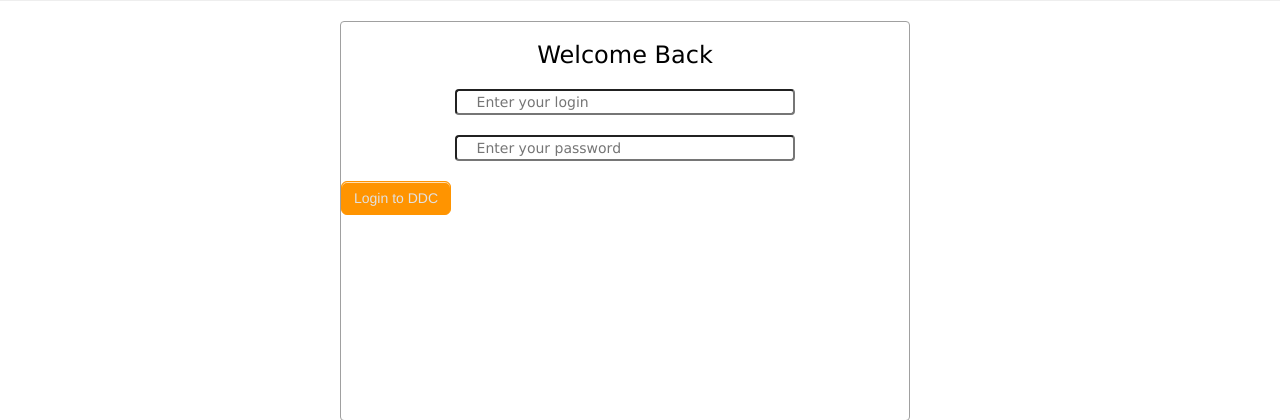
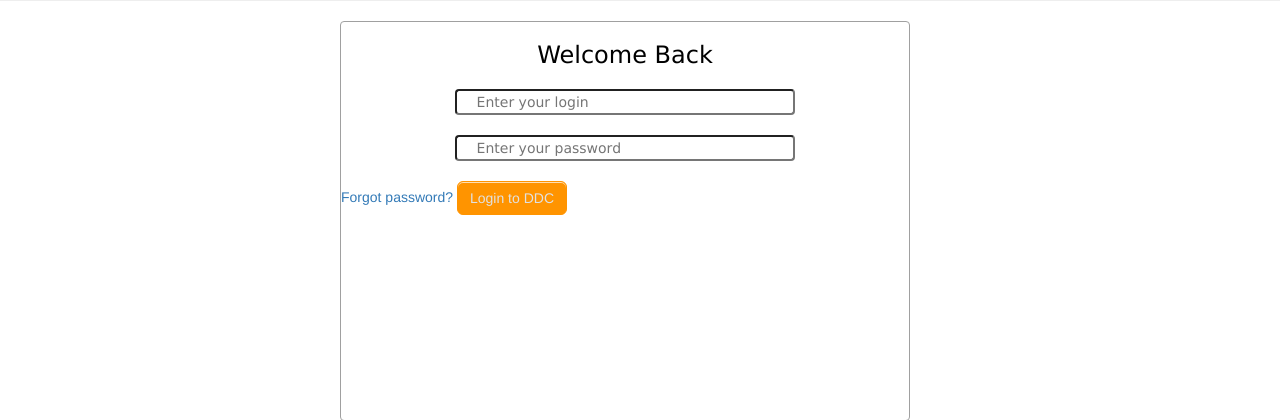
Before and after one commit to OlgaLyalyueva/my-first-blog, a Django app: template blog/templates/registration/login.html in a window 1280 px wide. Shown: the part 298-718 px from the top of the page. Run offline with Django 3.2, Linux system fonts and the light colour scheme; the template is opened without the code that fills it: values that come from a table or form of the project are taken from there, others are empty; some libraries are stand-ins or nearby versions.

Commit message:
Change password_reset url

```diff
--- a/blog/templates/registration/login.html
+++ b/blog/templates/registration/login.html
@@ -17,6 +17,7 @@
             {% if form.errors %}
             <p>Something is wrong</p>
             {% endif %}
+            <a href="{% url 'password_reset' %}">Forgot password?</a>
             <input type="submit" name="submit" value="Login to DDC" class="btn" id="login_button" />
         </form>
     </div>
```
